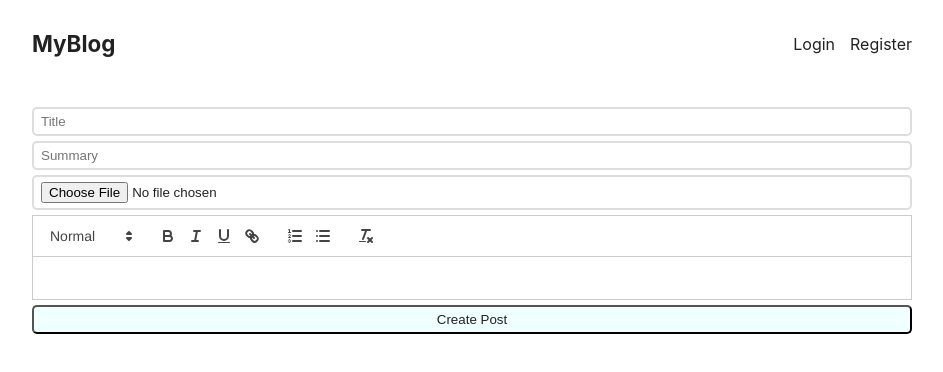
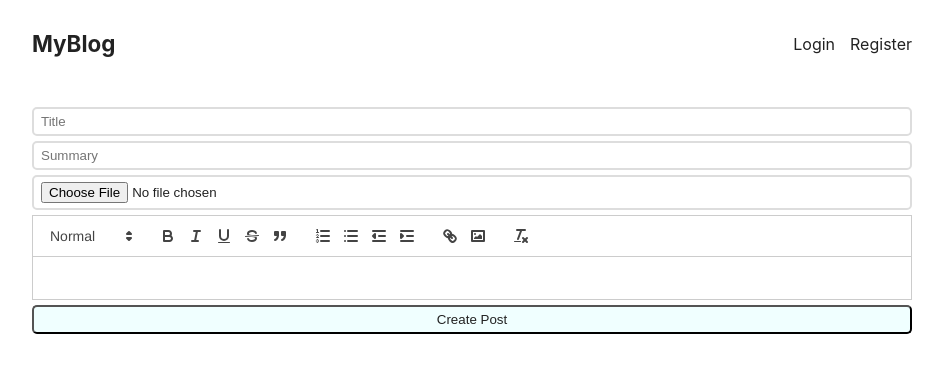
Before and after one commit to LokmanKhodziri/Fullstack_Blog, a React (Create React App) app in the folder client/: page /create in a window 1280 px wide. Shown: the top 372 px of the page, without its empty margins (168-1111 px from the left). Built offline with nearby package versions, Linux system fonts and the light colour scheme; no server answers.

Commit message:
create post page complete and the backend to store in mongoose

```diff
--- a/client/src/component/CreatePost.js
+++ b/client/src/component/CreatePost.js
@@ -1,13 +1,69 @@
+import { useState } from 'react';
 import ReactQuill from 'react-quill';
 import 'react-quill/dist/quill.snow.css';
+import { Navigate } from 'react-router-dom';
+
+const modules = {
+    toolbar: [
+        [{ 'header': [1, 2, false] }],
+        ['bold', 'italic', 'underline', 'strike', 'blockquote'],
+        [{ 'list': 'ordered' }, { 'list': 'bullet' }, { 'indent': '-1' }, { 'indent': '+1' }],
+        ['link', 'image'],
+        ['clean']
+    ],
+};
+const formats = [
+    'header',
+    'bold', 'italic', 'underline', 'strike', 'blockquote',
+    'list', 'bullet', 'indent',
+    'link', 'image'
+];
 
 export default function CreatePage() {
+    const [title, setTitle] = useState('');
+    const [summary, setSummary] = useState('');
+    const [content, setContent] = useState('');
+    const [files, setFiles] = useState('');
+    const [redirect, setRedirect] = useState(false);
+
+    async function createNewPost(ev) {
+        const data = new FormData();
+        data.set('title', title);
+        data.set('summary', summary);
+        data.set('content', content);
+        data.set('file', files[0]);
+        ev.preventDefault();
+        const response = await fetch('http://localhost:5050/post', {
+            method: 'POST',
+            body: data,
+        });
+        if (response.ok) {
+            setRedirect(true);
+        }
+    }
+
+    if (redirect) {
+        return <Navigate to={'/'} />;
+    }
+
     return (
-        <form>
-            <input type="title" placeholder={'Title'} />
-            <input type="summary" placeholder={'Summary'} />
-            <input type="file" />
-            <ReactQuill />
+        <form onSubmit={createNewPost}>
+            <input type="title"
+                placeholder={'Title'}
+                value={title}
+                onChange={ev => setTitle(ev.target.value)} />
+            <input type="summary"
+                placeholder={'Summary'}
+                value={summary}
+                onChange={ev => setSummary(ev.target.value)} />
+            <input type="file"
+                //value={files}
+                onChange={ev => setFiles(ev.target.files)} />
+            <ReactQuill
+                value={content}
+                onChange={newValue => setContent(newValue)}
+                modules={modules}
+                formats={formats} />
             <button style={{ marginTop: '5px' }}>Create Post</button>
         </form>
     );
```
Also changed, not shown: 14 other files (tests, documents, lock files or other folders).
